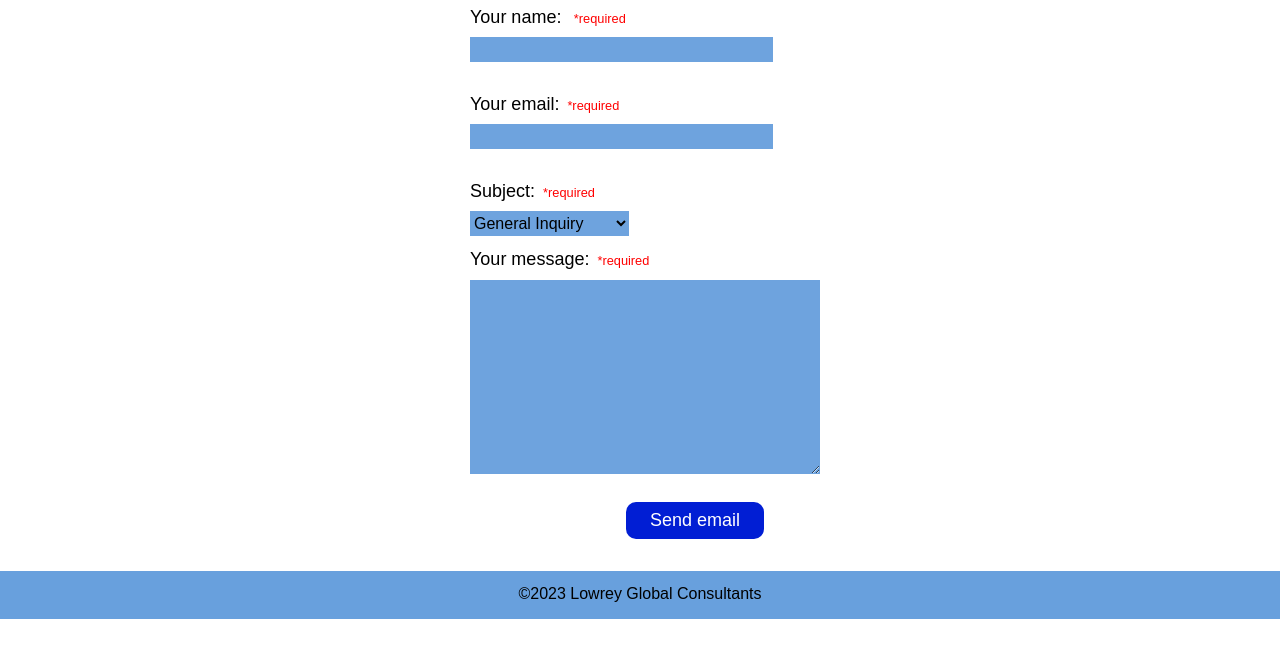
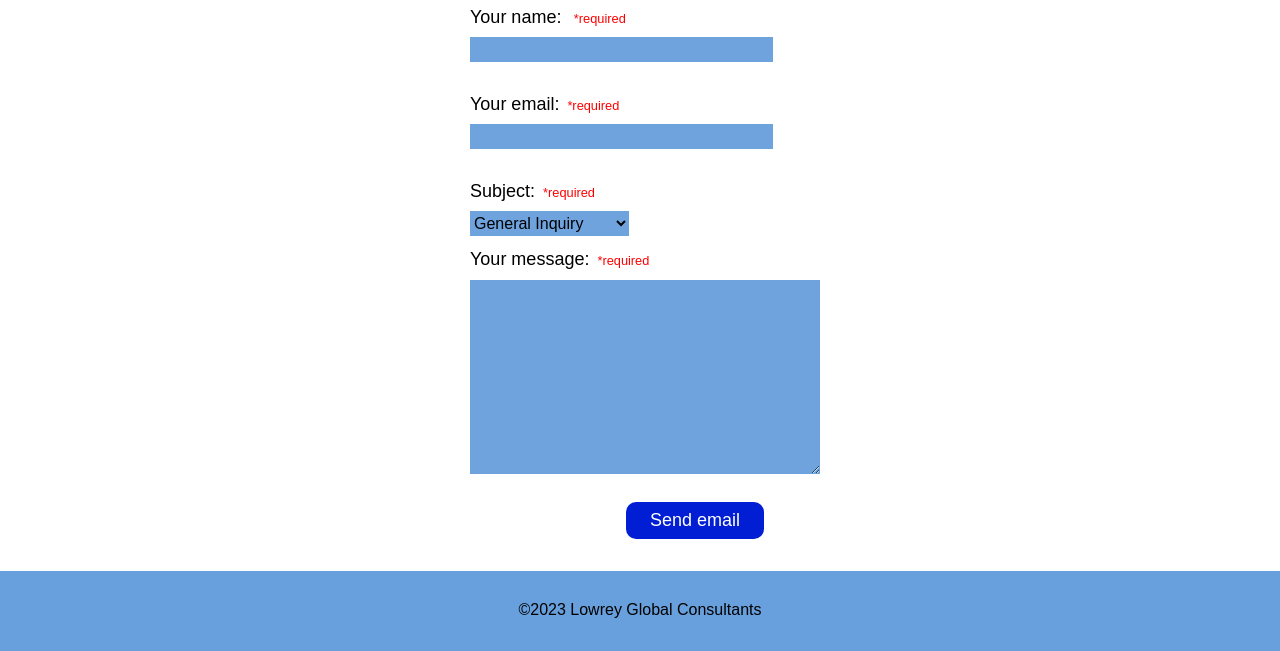
Before and after one commit to seankozen/lowrey-global-consulting, a PHP site: page / in a window 1280 px wide. Shown: the part 2757-3408 px from the top of the page. Before the commit the page ends 3376 px from the top, so only its background shows below. Run offline with PHP 8.4, Linux system fonts and the light colour scheme; some web fonts are replaced.

Commit message:
footer height change

```diff
--- a/dist/index.77a9bc14.css
+++ b/dist/index.77a9bc14.css
@@ -383,7 +383,7 @@ hr {
 
 footer {
   background-color: var(--nav-font-color);
-  height: 3rem;
+  height: 5rem;
 }
 
 @media only screen and (width >= 481px) and (width <= 767px) {
--- a/src/css/styles.css
+++ b/src/css/styles.css
@@ -453,7 +453,7 @@ hr {
 }
 
 footer {
-  height: 3rem;
+  height: 5rem;
   background-color: var(--nav-font-color);
 }
 
```
Also changed, not shown: 1 other file.
